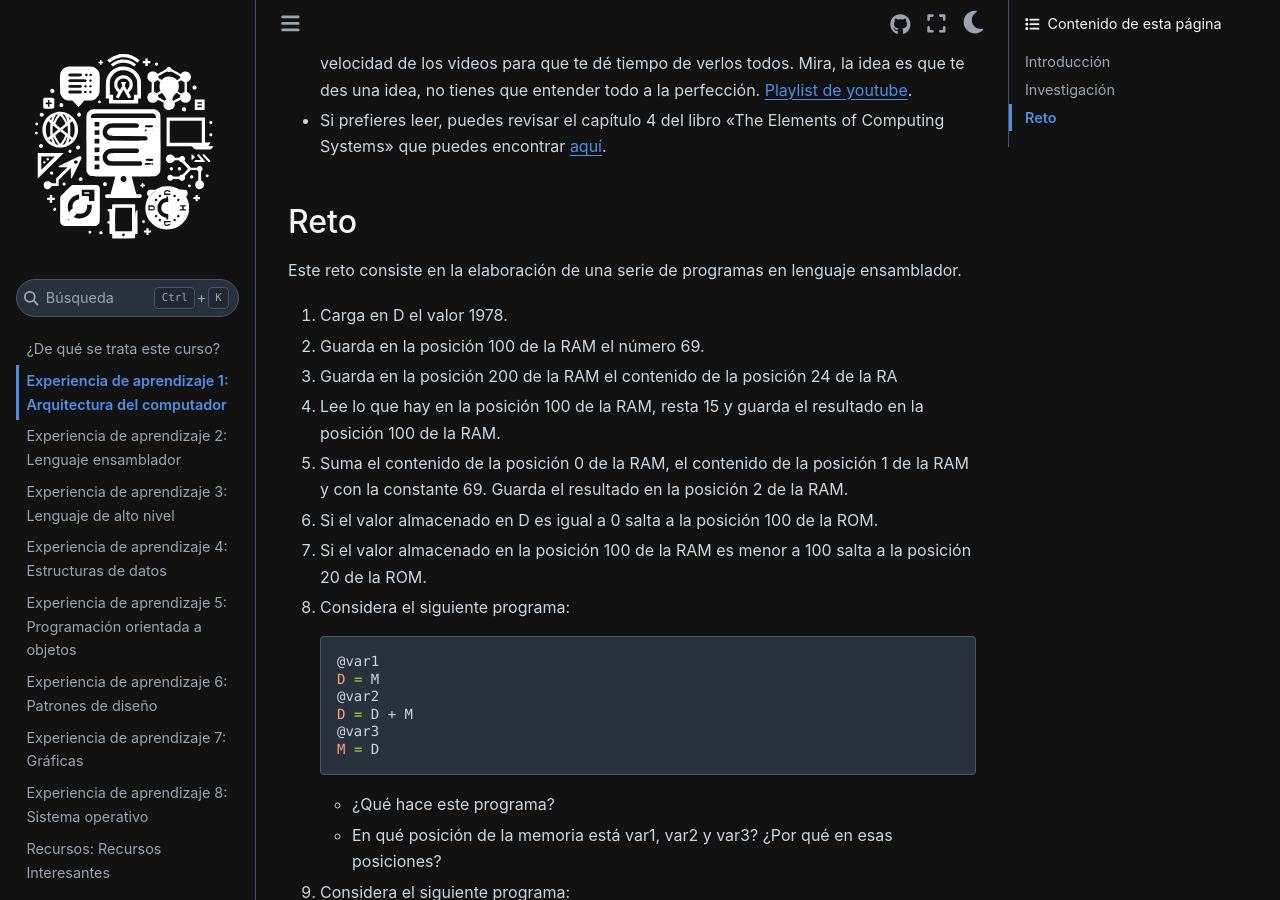
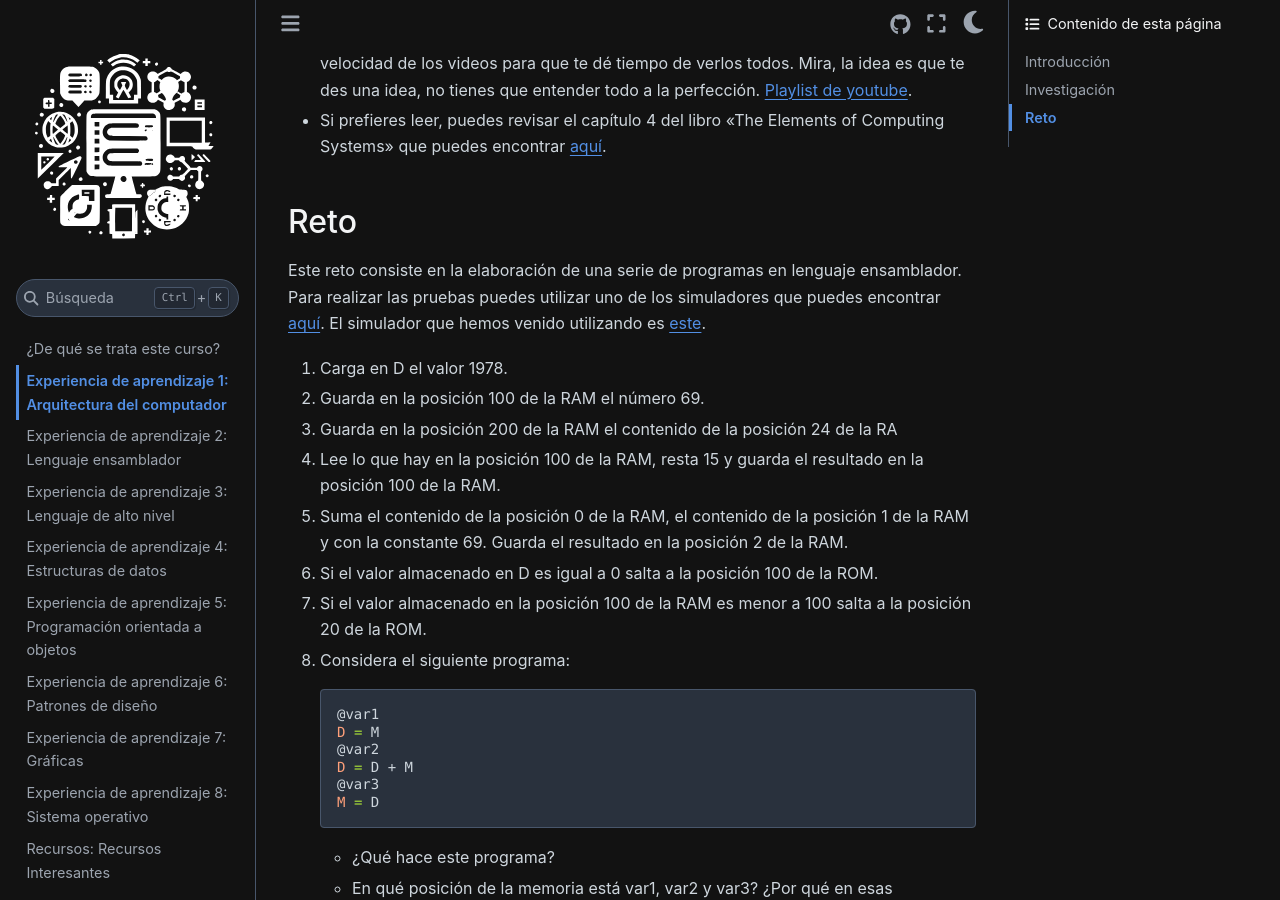
Before and after one commit to juanferfranco/SistemasComputacionales, a Sphinx documentation site: the page built from docs/_unidad1/unidad1.rst, in a window 1280 px wide and 900 px high, scrolled down 1796 px. Built offline with Sphinx 7.4.7 and the Sphinx Book theme 1.1.4, drawn with Linux system fonts in a browser that asks for light colours.

Commit message:
Add the simulator link

```diff
--- a/docs/_unidad1/unidad1.rst
+++ b/docs/_unidad1/unidad1.rst
@@ -79,7 +79,9 @@ dos recursos:
 Reto
 ------
 
-Este reto consiste en la elaboración de una serie de programas en lenguaje ensamblador.
+Este reto consiste en la elaboración de una serie de programas en lenguaje ensamblador. Para realizar
+las pruebas puedes utilizar uno de los simuladores que puedes encontrar `aquí <https://www.nand2tetris.org/software>`__.
+El simulador que hemos venido utilizando es `este <https://nand2tetris.github.io/web-ide/chip/>`__.
 
 1. Carga en D el valor 1978.
 2. Guarda en la posición 100 de la RAM el número 69.
```
